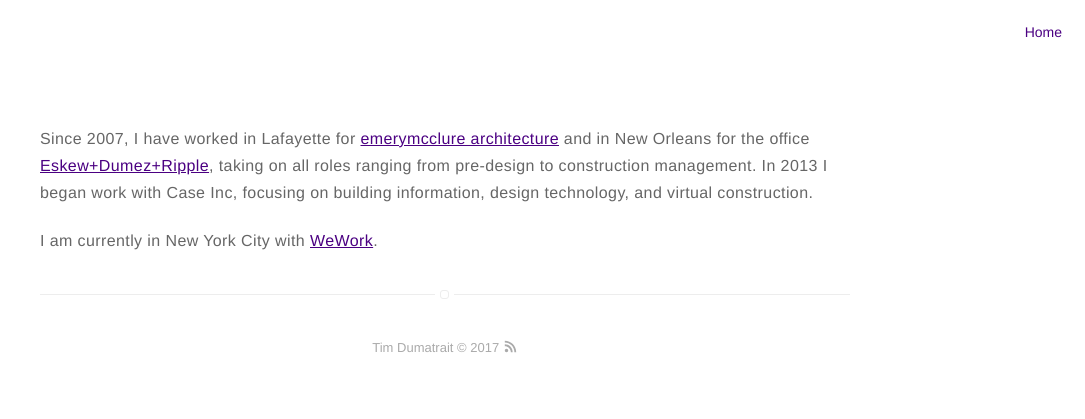
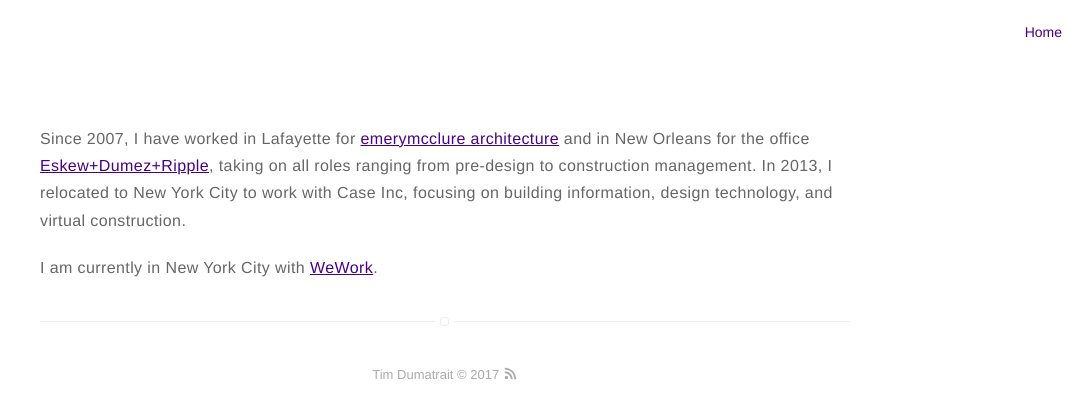
Before and after one commit to appareil/appareil.github.io, a Jekyll site: the page built from about.md, in a window 1280 px wide. Shown: the top 419 px of the page, without its empty margins (195-1280 px from the left). Built offline with Jekyll 4.4.1, drawn with Linux system fonts in a browser that asks for light colours.

Commit message:
about edits

```diff
--- a/about.md
+++ b/about.md
@@ -2,6 +2,6 @@
 title: About
 layout: page
 ---
-<p>Since 2007, I have worked in Lafayette for <a href="http://www.emerymcclure.com">emerymcclure architecture</a> and in New Orleans for the office <a href="http://www.eskewdumezripple.com">Eskew+Dumez+Ripple</a>, taking on all roles ranging from pre-design to construction management. In 2013 I began work with Case Inc, focusing on building information, design technology, and virtual construction.</p>
+<p>Since 2007, I have worked in Lafayette for <a href="http://www.emerymcclure.com">emerymcclure architecture</a> and in New Orleans for the office <a href="http://www.eskewdumezripple.com">Eskew+Dumez+Ripple</a>, taking on all roles ranging from pre-design to construction management. In 2013, I relocated to New York City to work with Case Inc, focusing on building information, design technology, and virtual construction.</p>
 
 <p>I am currently in New York City with <a href="https://www.wework.com">WeWork</a>.</p>
```
